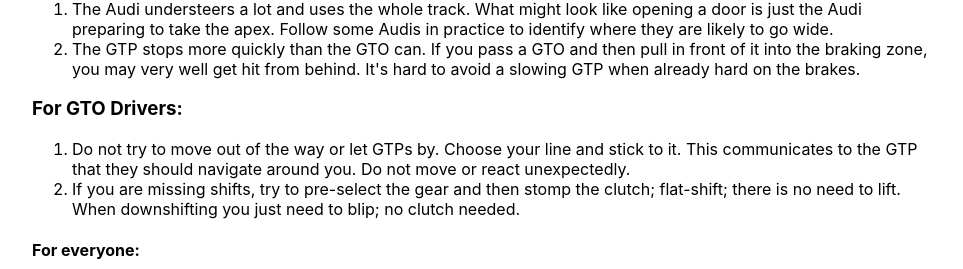
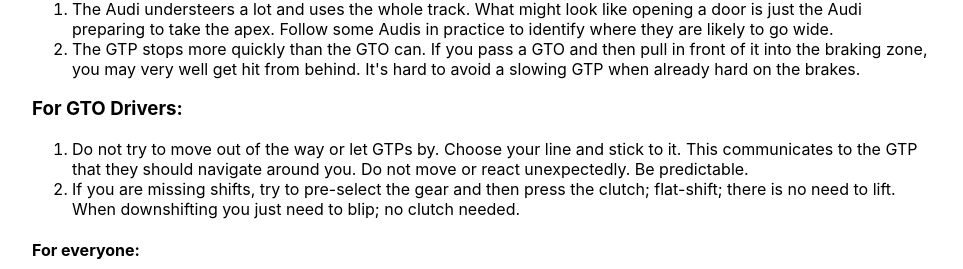
Before and after one commit to jamiehs/kamelgt, a React (Create React App) app: page / in a window 1280 px wide. Shown: the part 2798-3067 px from the top of the page, without its empty margins (158-1121 px from the left). Built offline with nearby package versions, Linux system fonts and the light colour scheme; a web font is replaced by a local one.

Commit message:
Uses universal language

```diff
--- a/src/App.js
+++ b/src/App.js
@@ -135,10 +135,10 @@
                 <h3>For GTO Drivers:</h3>
                 <ol>
                     <li>
-                        Do not try to move out of the way or let GTPs by. Choose your line and stick to it. This communicates to the GTP that they should navigate around you. Do not move or react unexpectedly.
+                        Do not try to move out of the way or let GTPs by. Choose your line and stick to it. This communicates to the GTP that they should navigate around you. Do not move or react unexpectedly. Be predictable.
                     </li>
                     <li>
-                        If you are missing shifts, try to pre-select the gear and then stomp the clutch; flat-shift; there is no need to lift. When downshifting you just need to blip; no clutch needed.
+                        If you are missing shifts, try to pre-select the gear and then press the clutch; flat-shift; there is no need to lift. When downshifting you just need to blip; no clutch needed.
                     </li>
                 </ol>
                 <h4>For everyone:</h4>
```
